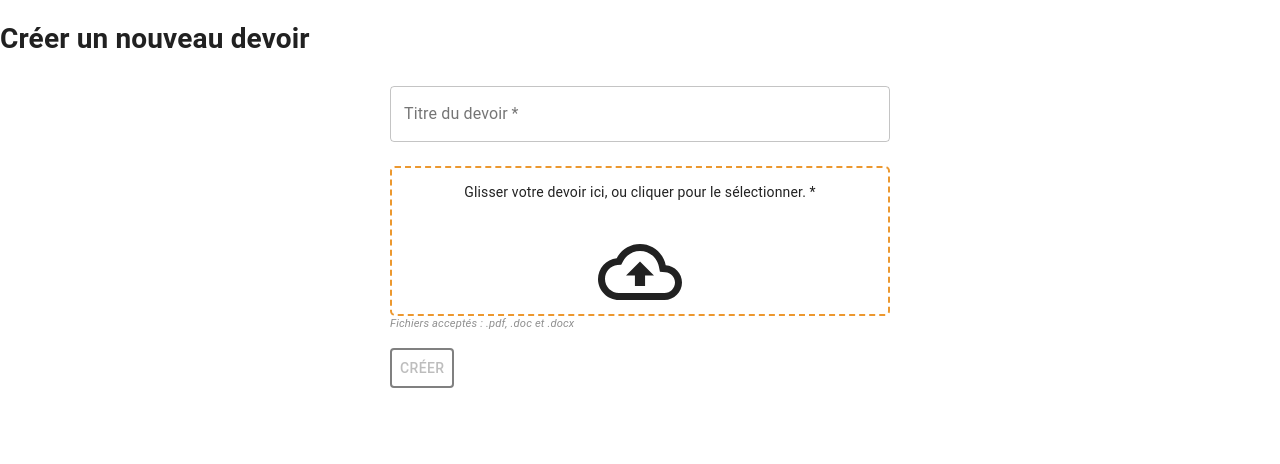
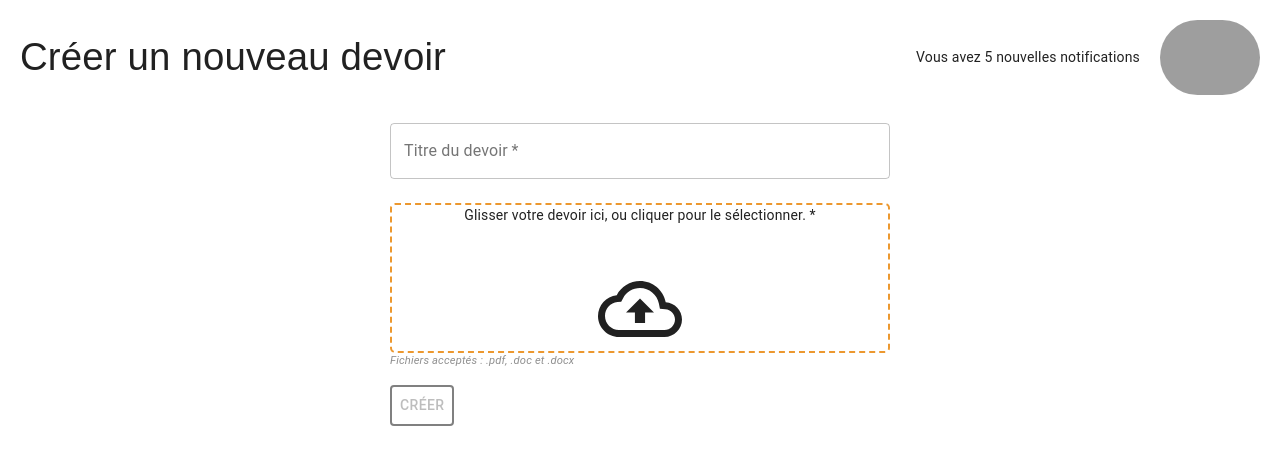
Before and after one commit to WildCodeSchool/2020-11-wns-paris-groupe3-projet-front, a React (Create React App) app: page /task in a window 1280 px wide. Shown: the top 464 px of the page. Built offline with nearby package versions, Linux system fonts and the light colour scheme; no server answers; grey boxes are pictures that could not be loaded.

Commit message:
added user information into header

```diff
--- a/src/components/Header.tsx
+++ b/src/components/Header.tsx
@@ -1,9 +1,26 @@
 import React from 'react';
 
-import { HeaderProps } from '../types';
+import { FirstHeader, Container } from '../styles/header';
 
-const Header = ({ label }: HeaderProps): JSX.Element => {
-  return <h1>{label}</h1>;
+export interface HeaderProps {
+  label: string;
+  firstname: string;
+  lastname: string;
+}
+
+const Header = ({ label, firstname, lastname }: HeaderProps): JSX.Element => {
+  return (
+    <Container>
+      <FirstHeader>{label}</FirstHeader>
+      <div>
+        <div>
+          <p>{firstname + ' ' + lastname}</p>
+          <p>Vous avez 5 nouvelles notifications</p>
+        </div>
+        <img src="https://cdn.pixabay.com/photo/2015/10/05/22/37/blank-profile-picture-973460_1280.png" />
+      </div>
+    </Container>
+  );
 };
 
 export default Header;
--- a/src/index.css
+++ b/src/index.css
@@ -1,5 +1,8 @@
+* {
+  margin: 0;
+}
+
 body {
-  margin: 0;
   font-family: -apple-system, BlinkMacSystemFont, 'Segoe UI', 'Roboto', 'Oxygen', 'Ubuntu', 'Cantarell', 'Fira Sans',
     'Droid Sans', 'Helvetica Neue', sans-serif;
   -webkit-font-smoothing: antialiased;
--- a/src/pages/Dashboard.tsx
+++ b/src/pages/Dashboard.tsx
@@ -1,4 +1,4 @@
-import React from 'react';
+import React, { useContext } from 'react';
 import { useQuery } from '@apollo/client';
 import { Button, ButtonGroup } from '@material-ui/core/';
 
@@ -6,10 +6,12 @@ import Calendar from '../components/Calendar';
 import Header from '../components/Header';
 
 import { TASK_ASSIGNATIONS } from '../queries';
+import { AuthContext } from '../context/auth-context';
 
 import { Container, ButtonLink } from '../styles/dashboard';
 
 const Dashboard = (): JSX.Element => {
+  const { state } = useContext(AuthContext);
   const { loading: assignationQueryLoading, error: assignationQueryError, data: assignationQueryData } = useQuery(
     TASK_ASSIGNATIONS,
   );
@@ -21,7 +23,7 @@ const Dashboard = (): JSX.Element => {
 
   return (
     <div>
-      <Header label="Tableau de bord" />
+      <Header label="Tableau de bord" firstname={state.user.firstname} lastname={state.user.lastname} />
       <Container>
         <div>
           <ButtonGroup variant="contained" color="primary">
--- a/src/pages/NewAssignation.tsx
+++ b/src/pages/NewAssignation.tsx
@@ -1,4 +1,4 @@
-import React, { useState } from 'react';
+import React, { useState, useContext } from 'react';
 import { useMutation, useQuery } from '@apollo/client';
 
 import Header from '../components/Header';
@@ -6,8 +6,10 @@ import TaskAssignationForm from '../components/TaskAssignationForm';
 
 import { NewAssignationType, HandleChangeAssignation, HandleChangeDate, HandleSubmit } from '../types';
 import { ALL_TASKS, CREATE_TASK_ASSIGNATION, TASK_ASSIGNATIONS, CLASSROOMS } from '../queries';
+import { AuthContext } from '../context/auth-context';
 
 const NewAssignation = (): JSX.Element => {
+  const { state } = useContext(AuthContext);
   const { loading: tasksQueryLoading, error: tasksQueryError, data: tasksQueryData } = useQuery(ALL_TASKS);
   const { loading: classroomsQueryLoading, error: classroomsQueryError, data: classroomsQueryData } = useQuery(
     CLASSROOMS,
@@ -56,7 +58,7 @@ const NewAssignation = (): JSX.Element => {
 
   return (
     <div>
-      <Header label="Assigner un devoir à une classe" />
+      <Header label="Assigner un devoir à une classe" firstname={state.user.firstname} lastname={state.user.lastname} />
       <TaskAssignationForm
         tasks={tasks}
         assignation={assignation}
--- a/src/pages/NewTask.tsx
+++ b/src/pages/NewTask.tsx
@@ -1,4 +1,4 @@
-import React, { useState, useCallback } from 'react';
+import React, { useState, useCallback, useContext } from 'react';
 import { useDropzone } from 'react-dropzone';
 import { useMutation } from '@apollo/client';
 
@@ -7,8 +7,10 @@ import Header from '../components/Header';
 
 import { NewTaskType, HandleChange, HandleSubmit } from '../types';
 import { CREATE_TASK } from '../queries';
+import { AuthContext } from '../context/auth-context';
 
 const NewTask = (): JSX.Element => {
+  const { state } = useContext(AuthContext);
   const [createTask] = useMutation(CREATE_TASK);
   const [isLoading, setIsLoading] = useState(false);
   const [error, setError] = useState(false);
@@ -64,7 +66,7 @@ const NewTask = (): JSX.Element => {
 
   return (
     <div>
-      <Header label="Créer un nouveau devoir" />
+      <Header label="Créer un nouveau devoir" firstname={state.user.firstname} lastname={state.user.lastname} />
       <FormUploadFile
         file={task}
         handleChange={handleChange}
--- /dev/null
+++ b/src/styles/header.ts
@@ -0,0 +1,37 @@
+import styled from 'styled-components';
+
+export const FirstHeader = styled.h1`
+  font-family: montserrat, sans-serif;
+  font-weight: 400;
+  font-size: 3vw;
+  @media (max-width: 1000px) {
+    margin: 20px 20px;
+    font-size: 5vw;
+  }
+`;
+
+export const Container = styled.div`
+  margin: 20px 20px;
+  display: flex;
+  align-items: center;
+  justify-content: space-between;
+  @media (max-width: 1000px) {
+  }
+  > div:last-child {
+    display: flex;
+    align-items: center;
+    @media (max-width: 1000px) {
+    }
+    > div {
+      margin: 0 20px;
+      text-align: right;
+      p:first-child {
+        font-size: 1.5rem;
+      }
+    }
+    > img {
+      width: 100px;
+      border-radius: 50px;
+    }
+  }
+`;
--- a/src/types.ts
+++ b/src/types.ts
@@ -65,9 +65,6 @@ export type GetRootProps = (props?: DropzoneRootProps) => DropzoneRootProps;
 export type GetInputProps = (props?: DropzoneInputProps) => DropzoneInputProps;
 
 // Interfaces
-export interface HeaderProps {
-  label: string;
-}
 
 export interface FormProps {
   file: NewTaskType | NewRenderType | NewCorrectionType;
```
Also changed, not shown: 1 other file (tests, documents, lock files or other folders).
